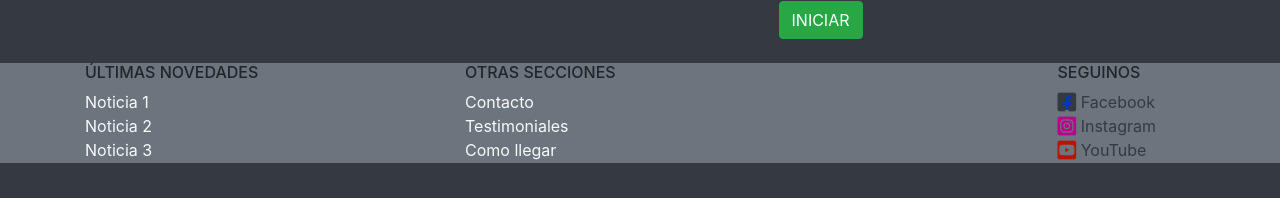
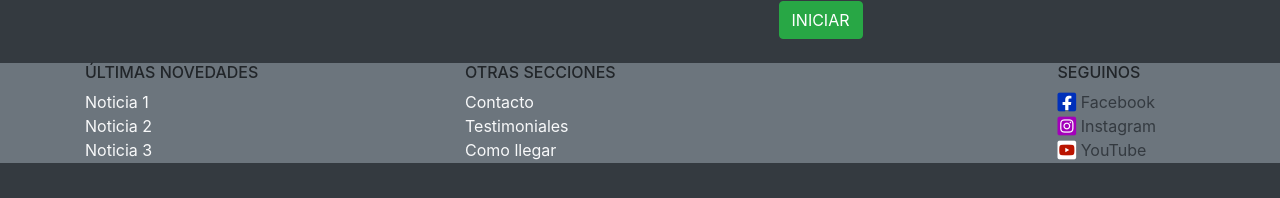
Before and after one commit to Maricroma/informatorio_grupo8, a Django app: page /Login/ in a window 1280 px wide. Shown: the part 602-800 px from the top of the page. Run offline with Django 3.2, Linux system fonts and the light colour scheme; parts of the project's set-up code (start-up, migrations or seed data) failed here and were passed over; some libraries are stand-ins or nearby versions.

Commit message:
Se agregaron iconos a las redes sociales y se les agrego el color correspondiente a cada una

```diff
--- a/templates/base.html
+++ b/templates/base.html
@@ -70,13 +70,13 @@
                                 <h6>SEGUINOS</h6>
                             </li>
                             <li class="nav-item mr-4">
-                                <a class="text-dark" href="#"><i class="fab fa-facebook-square fa-lg"  style="background-color: #0038ba;"></i> Facebook</a><br>
+                                <a class="text-dark" href="#"><i class="fab fa-facebook-square fa-lg"  style="background-color: white; color: #0030ba"></i> Facebook</a><br>
                             </li>
                             <li class="nav-item mr-4">
-                                <a class="text-dark" href="#" > <i class="fab fa-instagram-square fa-lg" style="color: #ba008d;"></i> Instagram</a><br>
+                                <a class="text-dark" href="#" > <i class="fab fa-instagram-square fa-lg" style="color: #a300ba; background-color: white;"></i> Instagram</a><br>
                             </li>
                             <li class="nav-item float-right">
-                                <a class="text-dark" href="#"><i class="fab fa-youtube-square fa-lg"  style="color: #ba1400;"></i> YouTube</a><br>
+                                <a class="text-dark" href="#"><i class="fab fa-youtube-square fa-lg"  style="background-color: #ba1400; color: white;"></i> YouTube</a><br>
                             </li>
                         </ul>
 
```
